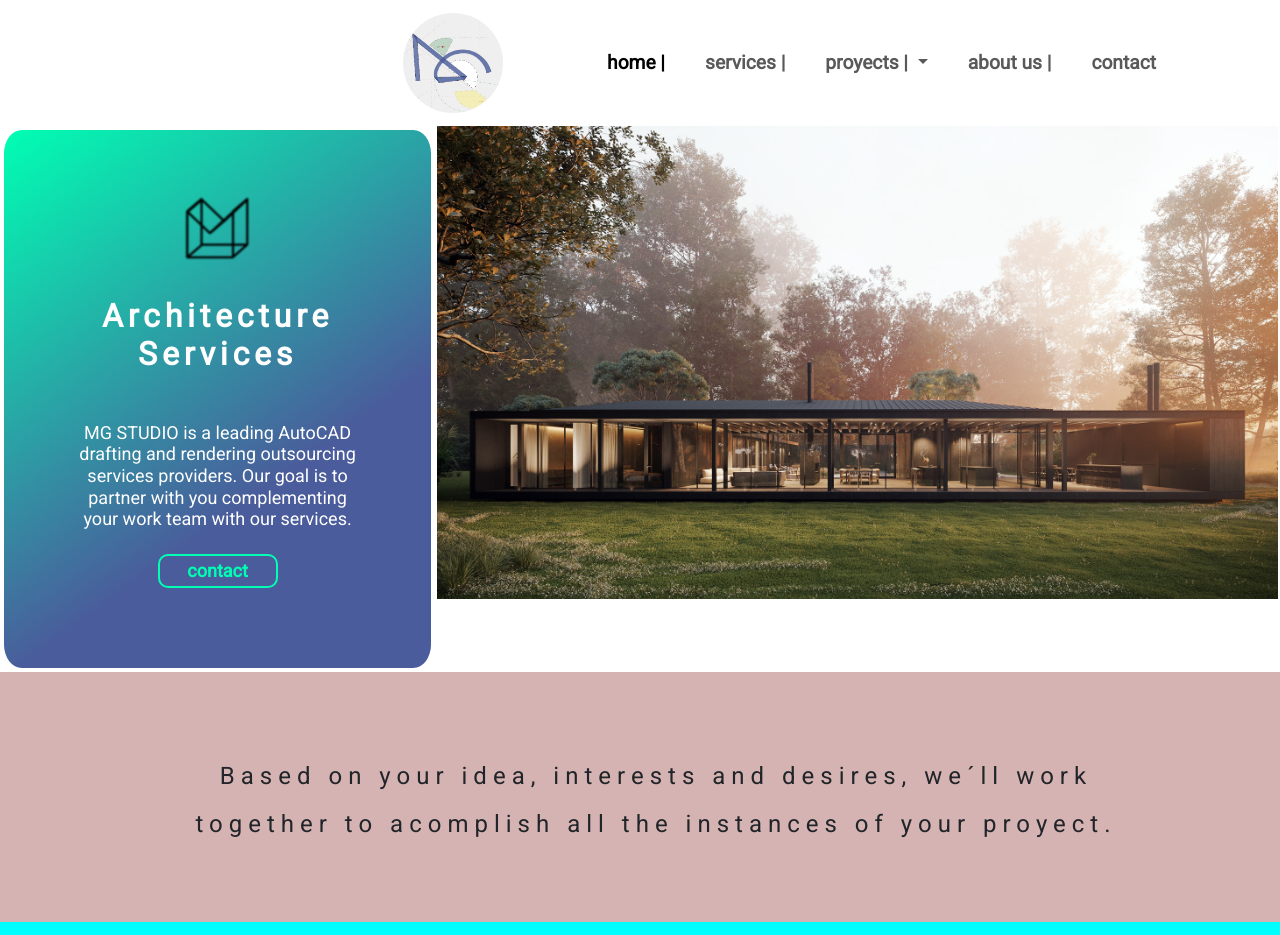
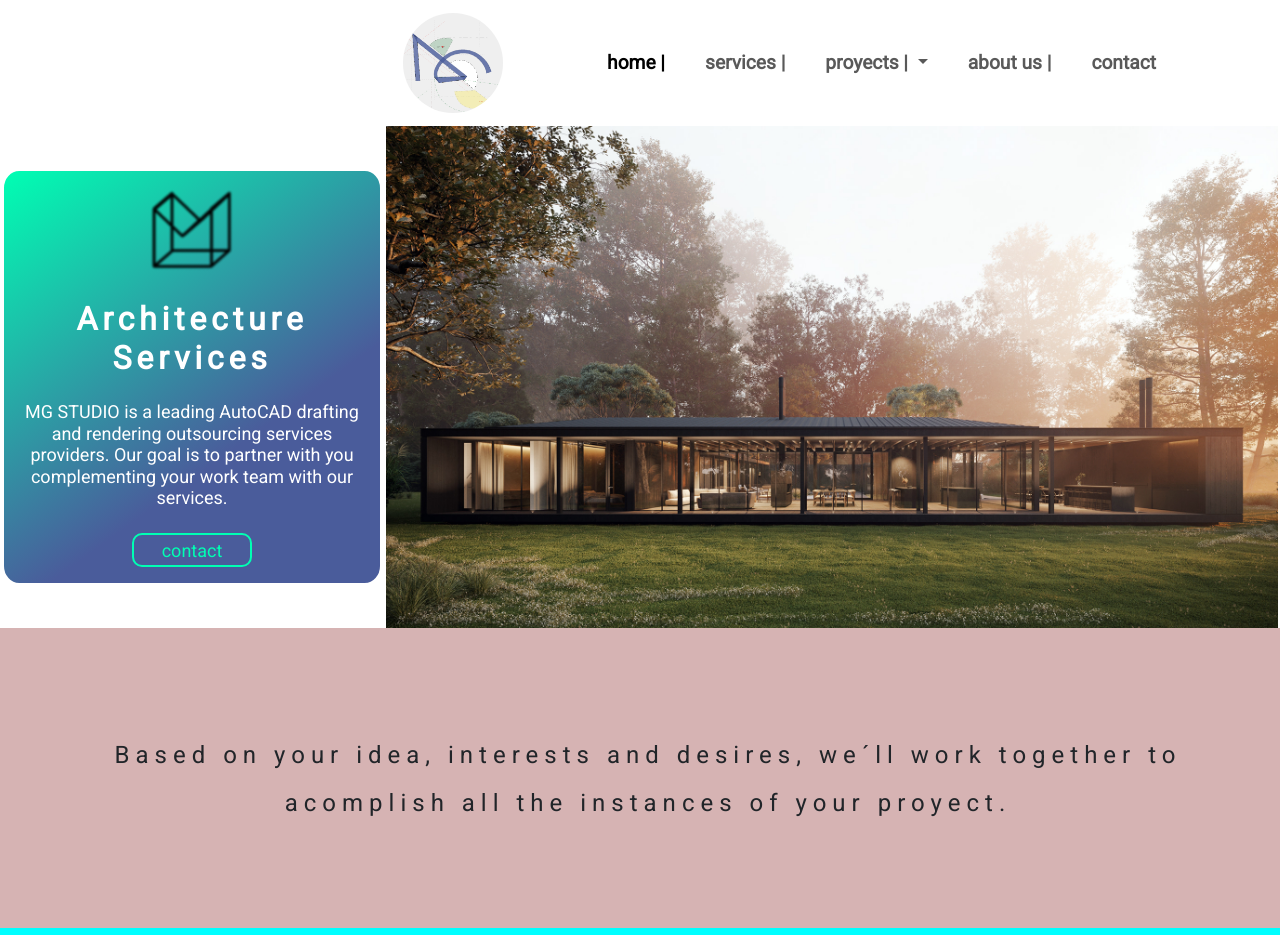
Before and after one commit to ni7co7/entregafinalJSGIANFELICI, a plain HTML site: page index.html in a window 1280 px wide. Shown: the top 935 px of the page. Drawn offline with nearby package versions, Linux system fonts and the light colour scheme.

Commit message:
corregido mediaq

```diff
--- a/sass/views/_home.scss
+++ b/sass/views/_home.scss
@@ -28,11 +28,12 @@
         padding: 1rem;
         color:#fff;
         font-weight: bolder;
+        font-size: xx-large;
         letter-spacing: .3rem;
     }
     p{
         color: #fff;
-        font-size: xx-large;
+        font-size: medium;
         padding-left: 1rem;
         padding-right: 1rem;
         padding-bottom: 1rem;
@@ -40,11 +41,11 @@
     }
     input{
         color: $primary-verde;
-        font-size: x-large;
+        font-size: medium;
         text-transform: lowercase;
-        font-weight: bolder;
+        font-weight: lighter;
         padding: .2rem;
-        width: 290px;
+        width: 125px;
         margin-bottom: 1rem;
         margin-top: 2rem;
 
@@ -60,8 +61,7 @@
 
     .contenedor{
         display: grid;
-        grid-template-columns: 34% 66%;
-        justify-content: center;
+        grid-template-columns: 30% 70%;
         align-items: center;
         .contenedor-hero{
             height: 100%;
@@ -73,9 +73,9 @@
         .contenedor-hero3{
             border: solid 4px white;
             border-radius: 5%;
-            padding: 4rem;
+            padding: 0;
             img{
-
+                margin-top: 1rem;
                 opacity: 1;
             }
 
@@ -86,7 +86,8 @@
 
 
             h1{
-                padding: 2rem;
+                margin-top: 1rem;
+                padding: .5rem;
                 font-size: large;
                 color: white;
 
@@ -159,7 +160,6 @@
 
 
 }
-
 .carta-box {
 
 
@@ -172,13 +172,15 @@
 
   .carta-box:hover .carta {
       transform: rotateY(180deg);
+      margin: 0;
+      padding: 0;
 
   }
 
   .carta {
-    padding: 4rem;
+    padding: 2rem;
     width: 100%;
-    height: 250px;
+    height: 300px;
     transform-style: preserve-3d;
     transition: all 0.5s linear;
     background-color: $primary-color;
@@ -188,22 +190,86 @@
     position: absolute;
     backface-visibility: hidden;
     p{
-        padding: 1rem;
-        text-align: center;
-        font-size: x-large;
-        line-height: 3rem;
-       margin-top: 0;
+        padding-top:  1rem;
+        padding-right: 1rem;
+        margin-top: 1rem;
+
+
+        font-size: large;
+        line-height: 2rem;
+
         letter-spacing: 6px;
 
-        margin-left: 6rem;
-        margin-right: 8rem;
 
     }
    }
 
   .cara.detras {
+    p{
+        padding-top:  3rem;
+
+        margin-top: 1rem;
+
+        padding-right: 0;
+        padding-left: 1.7rem;
+
+
+    }
     transform: rotateY(180deg);
+
   }
+
+@media(min-width:768px){
+    .carta-box {
+
+
+
+
+        position: relative;
+        perspective: 1000px;
+
+      }
+
+      .carta-box:hover .carta {
+          transform: rotateY(180deg);
+
+      }
+
+      .carta {
+        padding: 2rem;
+        width: 100%;
+        height: 300px;
+        transform-style: preserve-3d;
+        transition: all 0.5s linear;
+        background-color: $primary-color;
+      }
+
+      .cara {
+        position: absolute;
+        backface-visibility: hidden;
+        p{
+            padding-top: 0;
+            text-align: center;
+            font-size: x-large;
+            line-height: 3rem;
+            margin-top: 4.4rem;
+            letter-spacing: 6px;
+
+            margin-left: 1rem;
+            margin-right: 1rem;
+
+        }
+       }
+
+      .cara.detras {
+        p{
+            padding-top: 4rem;
+        }
+
+        transform: rotateY(180deg);
+      }
+
+}
 
 
 /* .css_transform {
@@ -372,21 +438,23 @@
     padding: 2rem;
     .display-3{
         letter-spacing: 8px;
+        font-size: x-large;
         color: aqua;
     }
     .display-6{
         color: $primary-cyan;
+        font-size: large;
 
     }
 
 
     input{
         color: $primary-azul;
-        font-size: x-large;
+        font-size: medium;
         text-transform: lowercase;
-        font-weight: bolder;
+        font-weight: lighter;
         padding: .2rem;
-        width: 290px;
+        width: 120px;
         margin-bottom: 1rem;
         margin-top: 2rem;
 
@@ -435,7 +503,7 @@ padding-bottom: 2rem;
     justify-content: center;
     align-items: center;
     color: $primary-azul;
-    font-size: xx-large;
+    font-size: x-large;
     font-weight: bolder;
     padding: 2rem;
     padding-bottom: 1rem;
@@ -447,11 +515,11 @@ padding-bottom: 2rem;
     background-color: $primary-verde;
     input{
         color: $primary-azul;
-        font-size: x-large;
+        font-size: medium;
         text-transform: lowercase;
-        font-weight: bolder;
+        font-weight: lighter;
         padding: .2rem;
-        width: 290px;
+        width: 120px;
         margin-bottom: 3rem;
         margin-top: .2rem;
 
```
Also changed, not shown: css/main.css, 1 other file.
